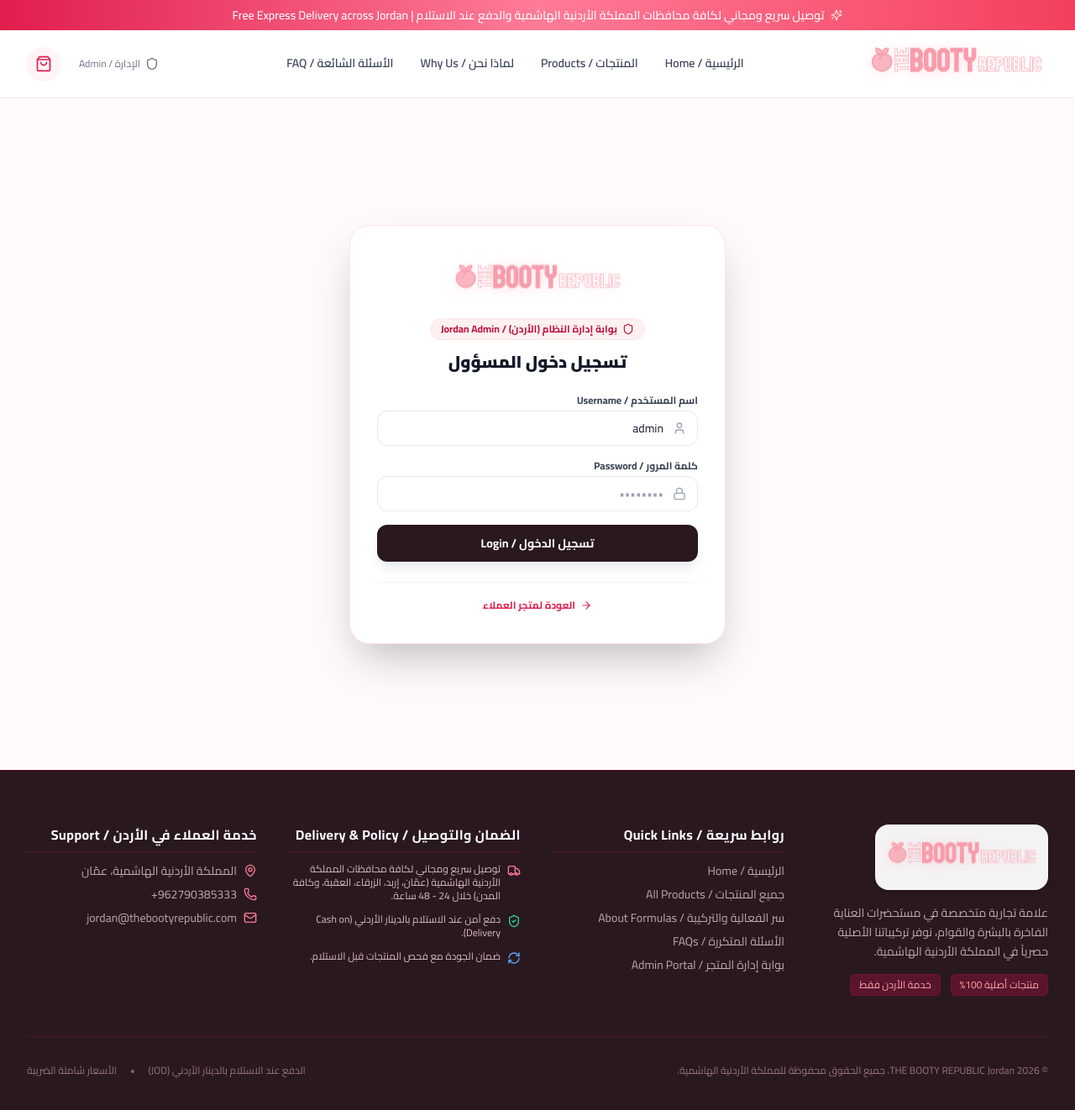
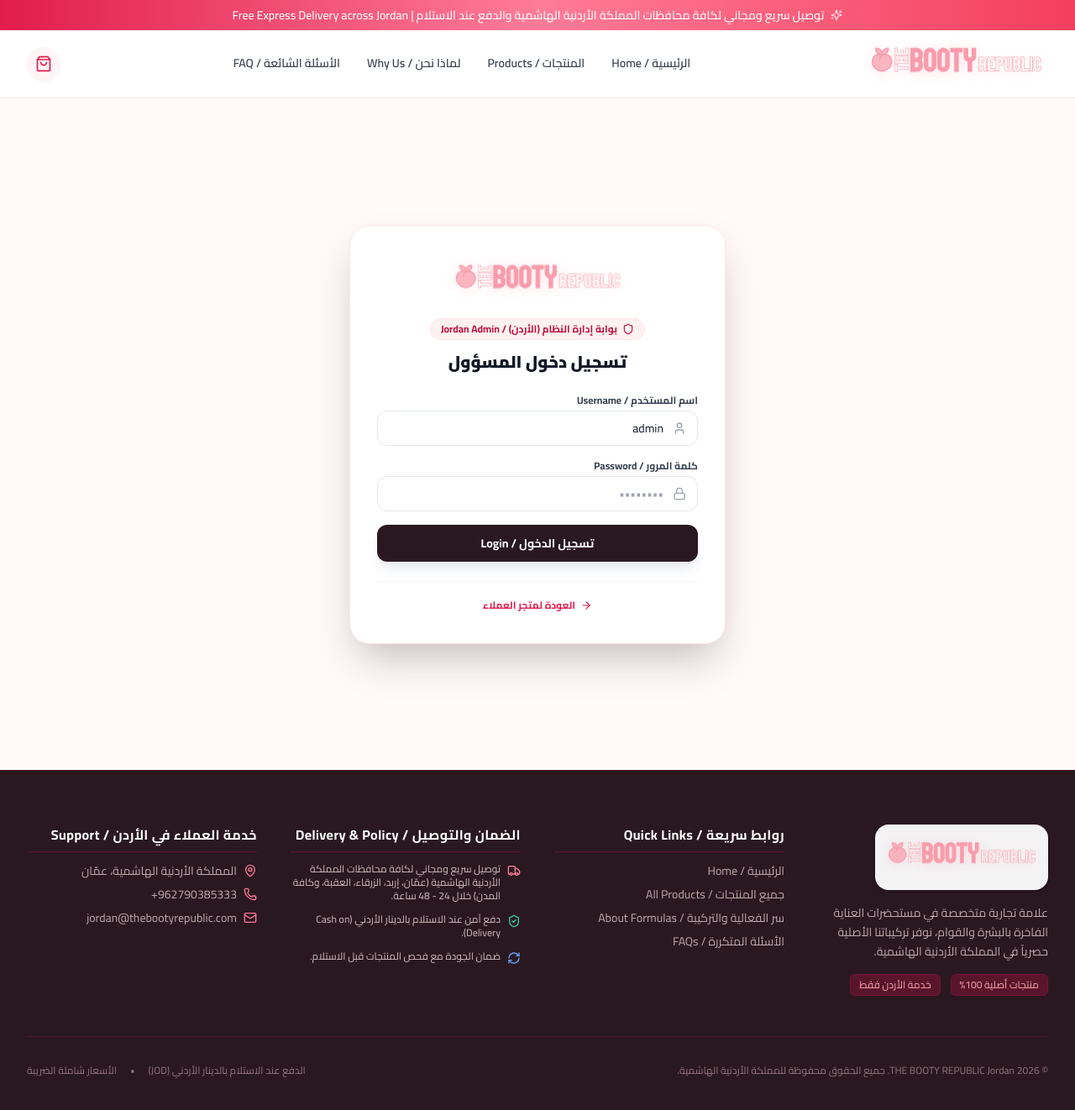
Before and after one commit to HugoAgency/booty, a Next.js app: page /admin/login in a window 1280 px wide. Shown: the top 1322 px of the page at 84% size. Built offline with nearby package versions, Linux system fonts and the light colour scheme.

Commit message:
Hide admin login links and remove hero badge

```diff
--- a/src/components/Footer.tsx
+++ b/src/components/Footer.tsx
@@ -51,11 +51,6 @@ export default function Footer() {
               <li>
                 <Link href="/#faq" className="hover:text-brand-300 transition-colors">
                   الأسئلة المتكررة / FAQs
-                </Link>
-              </li>
-              <li>
-                <Link href="/admin/login" className="hover:text-brand-300 transition-colors">
-                  بوابة إدارة المتجر / Admin Portal
                 </Link>
               </li>
             </ul>
--- a/src/components/Header.tsx
+++ b/src/components/Header.tsx
@@ -2,7 +2,7 @@
 
 import React, { useState } from 'react';
 import Link from 'next/link';
-import { ShoppingBag, Menu, X, Shield, Sparkles } from 'lucide-react';
+import { ShoppingBag, Menu, X, Sparkles } from 'lucide-react';
 import { useCart } from '@/context/CartContext';
 import AnimatedLogo from './AnimatedLogo';
 
@@ -65,17 +65,8 @@ export default function Header() {
             </Link>
           </nav>
 
-          {/* Actions: Admin link + Cart button */}
+          {/* Actions: Cart button */}
           <div className="flex items-center gap-3">
-            <Link
-              href="/admin/login"
-              className="hidden sm:flex items-center gap-1.5 text-xs text-gray-500 hover:text-brand-600 px-2.5 py-1.5 rounded-md hover:bg-rose-50 transition"
-              title="لوحة الإدارة / Admin"
-            >
-              <Shield className="w-4 h-4" />
-              <span>الإدارة / Admin</span>
-            </Link>
-
             {/* Shopping Cart button */}
             <button
               type="button"
@@ -125,16 +116,6 @@ export default function Header() {
           >
             الأسئلة الشائعة / FAQ
           </Link>
-          <div className="pt-2 border-t border-rose-100">
-            <Link
-              href="/admin/login"
-              onClick={() => setMobileMenuOpen(false)}
-              className="flex items-center gap-2 px-3 py-2 text-sm text-gray-600 hover:text-brand-600"
-            >
-              <Shield className="w-4 h-4" />
-              <span>دخول الإدارة / Admin Portal</span>
-            </Link>
-          </div>
         </div>
       )}
     </header>
--- a/src/components/HeroSection.tsx
+++ b/src/components/HeroSection.tsx
@@ -3,7 +3,7 @@
 import React from 'react';
 import Image from 'next/image';
 import Link from 'next/link';
-import { Sparkles, ShieldCheck, Truck, ArrowLeft, Heart } from 'lucide-react';
+import { ShieldCheck, Truck, ArrowLeft, Heart } from 'lucide-react';
 import AnimatedLogo from './AnimatedLogo';
 
 export default function HeroSection() {
@@ -17,11 +17,6 @@ export default function HeroSection() {
         <div className="grid grid-cols-1 lg:grid-cols-12 gap-12 items-center">
           {/* Left Text Column */}
           <div className="lg:col-span-7 space-y-6 text-center lg:text-right">
-            <div className="inline-flex items-center gap-2 px-4 py-1.5 rounded-full bg-rose-100/80 border border-brand-200 text-brand-700 text-xs sm:text-sm font-bold shadow-2xs">
-              <Sparkles className="w-4 h-4 text-brand-600 animate-spin-slow" />
-              <span>المتجر الحصري في المملكة الأردنية الهاشمية 🇯🇴</span>
-            </div>
-
             <div className="pt-2">
               <AnimatedLogo width={320} height={85} className="mx-auto lg:mr-0 mb-4" />
             </div>
```
